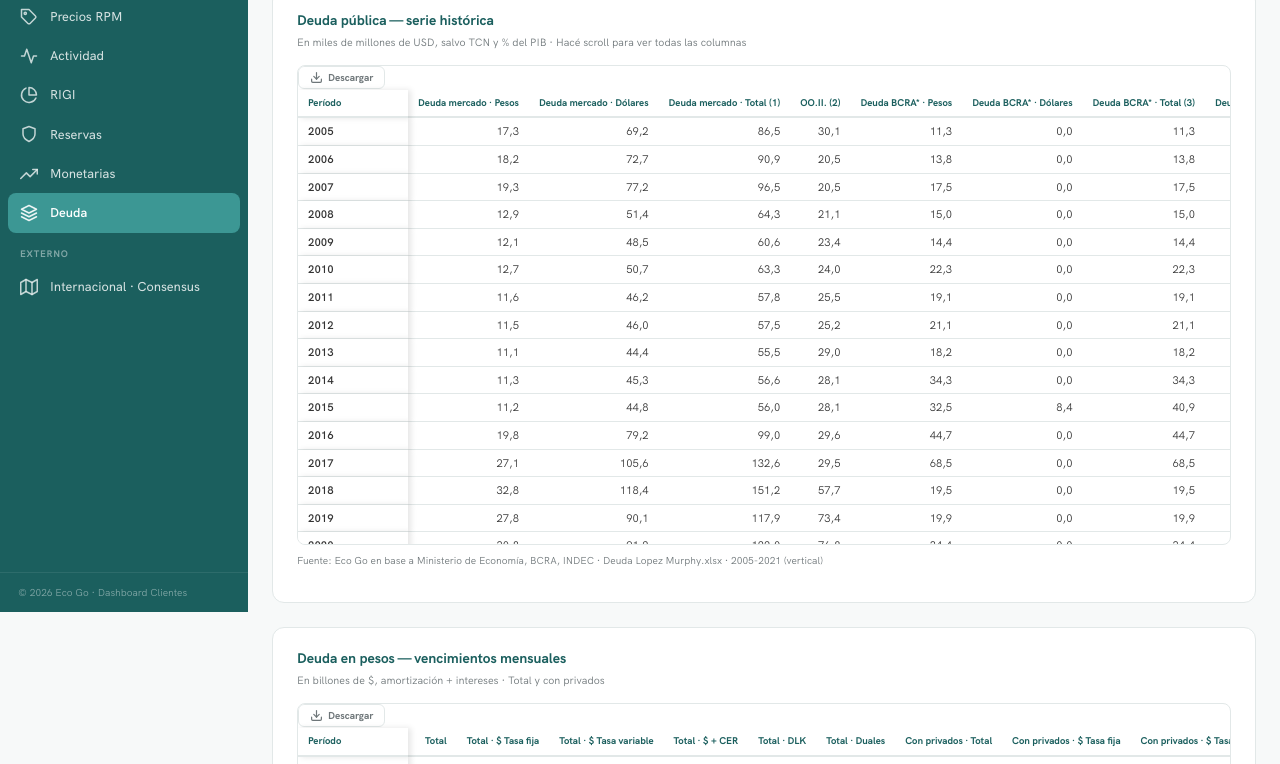
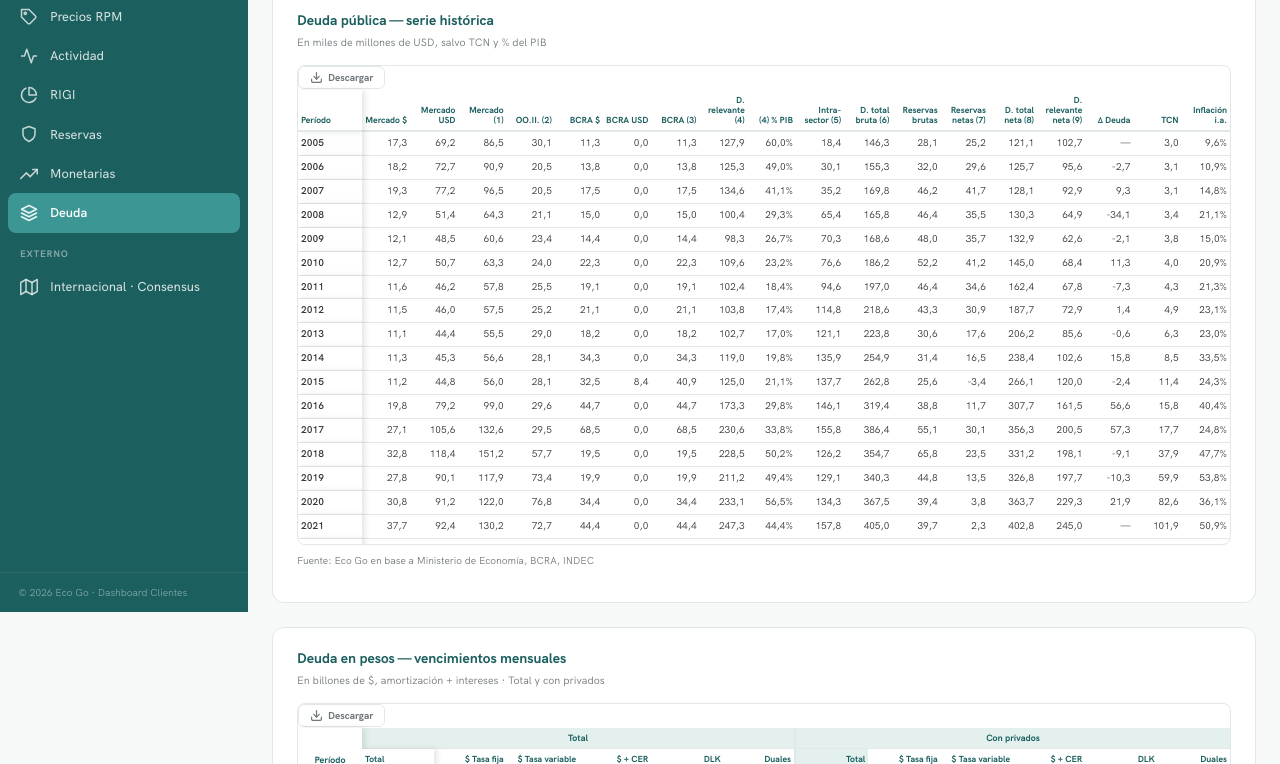
Before and after one commit to EcoGoConsultora/Dashboard, a plain HTML site: page pages/deuda-clientes.html in a window 1280 px wide. Shown: the part 188-952 px from the top of the page. Drawn offline with nearby package versions, Linux system fonts and the light colour scheme.

Commit message:
Ajustes de presentacion en Deuda y Monetarias (dashboard clientes)
- Deuda: tabla de serie historica compacta (fuente/padding menores,
  encabezados abreviados, table-layout fixed) para que entre sin scroll.
- Deuda: vencimientos mensuales con encabezado agrupado en dos filas
  (Total / Con privados), columna Total resaltada y divisoria entre grupos.
- Deuda y Monetarias: se quitan los nombres de archivos Excel de las
  notas "Fuente:".

Co-Authored-By: Claude Opus 5 <noreply@anthropic.com>

```diff
--- a/pages/deuda-clientes.html
+++ b/pages/deuda-clientes.html
@@ -14,13 +14,17 @@
     .dt-note{font-size:.72rem;color:var(--color-text-muted);margin-top:8px}
     /* tablas con primera columna fija y encabezado pegajoso */
     .dt-wrap{overflow-x:auto;overflow-y:auto;max-height:480px;border:1px solid var(--color-border);border-radius:8px}
-    .dt-table{border-collapse:separate!important;border-spacing:0;font-size:.79rem;white-space:nowrap;width:100%}
-    .dt-table th{position:sticky;top:0;background:#fff;z-index:2;padding:6px 10px;border-bottom:2px solid var(--color-border);color:var(--eg-teal-dark);font-weight:700;text-align:right;font-size:.7rem}
-    .dt-table th:first-child{text-align:left;position:sticky!important;left:0!important;z-index:10!important;background:#fff!important;min-width:110px;box-shadow:3px 0 6px rgba(0,0,0,.10)}
-    .dt-table td{padding:5px 10px;border-bottom:1px solid var(--color-border);text-align:right;color:var(--color-text);font-size:.79rem}
-    .dt-table td:first-child{position:sticky!important;left:0!important;z-index:5!important;background:#fff!important;text-align:left;min-width:110px;font-weight:600;box-shadow:3px 0 6px rgba(0,0,0,.10)}
+    .dt-table{border-collapse:separate!important;border-spacing:0;font-size:.71rem;width:100%;table-layout:fixed}
+    .dt-table th{position:sticky;top:0;background:#fff;z-index:2;padding:5px 3px;border-bottom:2px solid var(--color-border);color:var(--eg-teal-dark);font-weight:700;text-align:right;font-size:.63rem;line-height:1.15;white-space:normal;word-break:break-word;vertical-align:bottom}
+    .dt-table th:first-child{text-align:left;position:sticky!important;left:0!important;z-index:10!important;background:#fff!important;width:64px;min-width:64px;box-shadow:3px 0 6px rgba(0,0,0,.10)}
+    .dt-table td{padding:4px 3px;border-bottom:1px solid var(--color-border);text-align:right;color:var(--color-text);font-size:.71rem;white-space:nowrap}
+    .dt-table td:first-child{position:sticky!important;left:0!important;z-index:5!important;background:#fff!important;text-align:left;width:64px;min-width:64px;font-weight:600;box-shadow:3px 0 6px rgba(0,0,0,.10);white-space:nowrap}
     .dt-table tr:hover td{background:rgba(60,151,148,.05)}
     .dt-table tr:hover td:first-child{background:rgba(60,151,148,.05)!important}
+    .dt-table .dt-total{font-weight:700;background:#eef6f5}
+    .dt-table th.dt-total{background:#e3f0ee}
+    .dt-table .dt-group-end{border-right:2px solid var(--color-border)}
+    .dt-table .dt-grouprow th{text-align:center;background:#e3f0ee;font-size:.65rem;padding:5px 3px;border-bottom:1px solid var(--color-border)}
     .dt-chart-box{position:relative;height:420px}
   </style>
 </head>
@@ -39,11 +43,11 @@
       <!-- Cuadro Lopez Murphy -->
       <div class="dt-card">
         <p class="dt-title">Deuda pública — serie histórica</p>
-        <p class="dt-sub">En miles de millones de USD, salvo TCN y % del PIB · Hacé scroll para ver todas las columnas</p>
+        <p class="dt-sub">En miles de millones de USD, salvo TCN y % del PIB</p>
         <div class="dt-wrap">
           <table class="dt-table" id="lopezMurphyTable"></table>
         </div>
-        <p class="dt-note">Fuente: Eco Go en base a Ministerio de Economía, BCRA, INDEC · Deuda Lopez Murphy.xlsx · 2005-2021 (vertical)</p>
+        <p class="dt-note">Fuente: Eco Go en base a Ministerio de Economía, BCRA, INDEC</p>
       </div>
 
       <!-- Cuadro vencimientos mensuales -->
@@ -53,7 +57,7 @@
         <div class="dt-wrap">
           <table class="dt-table" id="vencimientosTable"></table>
         </div>
-        <p class="dt-note">Fuente: Eco Go / BCRA · Deuda en pesos.xlsx · Vencimientos mensual</p>
+        <p class="dt-note">Fuente: Eco Go / BCRA</p>
       </div>
 
       <!-- Grafico perfil de vencimientos con privados -->
@@ -61,7 +65,7 @@
         <p class="dt-title">Perfil de vencimientos de la deuda del Tesoro con privados</p>
         <p class="dt-sub">En miles de millones de dólares</p>
         <div class="dt-chart-box"><canvas id="chartRefinanciamiento"></canvas></div>
-        <p class="dt-note">Fuente: Eco Go · Ejercicio refinanciamiento.xlsx · Gráfico1</p>
+        <p class="dt-note">Fuente: Eco Go</p>
       </div>
 
       <footer class="eg-footer">
@@ -86,11 +90,34 @@
       return v.toLocaleString('es-AR', {minimumFractionDigits:1, maximumFractionDigits:1});
     }
 
+    /* Encabezados abreviados para que la tabla entre sin scroll horizontal
+       (el CSV/XLSX de descarga sigue usando el encabezado completo) */
+    var HEADER_SHORT = {
+      'Deuda mercado · Pesos':                                          'Mercado $',
+      'Deuda mercado · Dólares':                                        'Mercado USD',
+      'Deuda mercado · Total (1)':                                      'Mercado (1)',
+      'OO.II. (2)':                                                     'OO.II. (2)',
+      'Deuda BCRA* · Pesos':                                            'BCRA $',
+      'Deuda BCRA* · Dólares':                                          'BCRA USD',
+      'Deuda BCRA* · Total (3)':                                        'BCRA (3)',
+      'Deuda relevante (4) = (1) + (2) + (3) · Total':                  'D. relevante (4)',
+      'Deuda relevante (4) = (1) + (2) + (3) · % del PIB ***':          '(4) % PIB',
+      'Deuda intra-sector público (5)':                                 'Intra-sector (5)',
+      'Deuda total bruta  (6) = (4) + (5)':                             'D. total bruta (6)',
+      'Reservas brutas':                                                'Reservas brutas',
+      'Reservas netas (7)':                                             'Reservas netas (7)',
+      'Deuda total neta (8) = (6) - (7)':                               'D. total neta (8)',
+      'Deuda relevante neta (9) = (4) - (7)':                           'D. relevante neta (9)',
+      'Δ Deuda':                                                        'Δ Deuda',
+      'TCN ($/USD)':                                                    'TCN',
+      'Inflación** (Var. % i.a.)':                                      'Inflación i.a.'
+    };
+
     function buildTable(tableId, tbl) {
       var el = document.getElementById(tableId);
       if (!el || !tbl || !tbl.headers) return;
       var html = '<thead><tr>';
-      tbl.headers.forEach(function(h){ html += '<th>' + h + '</th>'; });
+      tbl.headers.forEach(function(h){ html += '<th>' + (HEADER_SHORT[h] || h) + '</th>'; });
       html += '</tr></thead><tbody>';
       tbl.rows.forEach(function(row){
         html += '<tr><td>' + row[0] + '</td>';
@@ -103,8 +130,83 @@
       el.innerHTML = html;
     }
 
+    /* Vencimientos mensuales: respeta la estructura del Excel — dos grupos
+       de columnas (Total / Con privados), con la columna "Total" de cada
+       grupo resaltada en negrita, igual que en la planilla. */
+    function buildVencimientosTable(tableId, tbl) {
+      var el = document.getElementById(tableId);
+      if (!el || !tbl || !tbl.headers) return;
+
+      var cols = tbl.headers.slice(1).map(function(h){
+        var parts = h.split(' · ');
+        return { full: h, group: parts.length > 1 ? parts[0] : parts[0], sub: parts.length > 1 ? parts[1] : parts[0] };
+      });
+
+      // armar grupos consecutivos (Total: 6 cols, Con privados: 6 cols)
+      var groups = [];
+      cols.forEach(function(c){
+        var last = groups[groups.length - 1];
+        if (last && last.name === c.group) { last.count++; }
+        else { groups.push({ name: c.group, count: 1 }); }
+      });
+
+      var html = '<thead>';
+      html += '<tr class="dt-grouprow"><th rowspan="2">Período</th>';
+      groups.forEach(function(g, gi){
+        var isLast = gi === groups.length - 1;
+        html += '<th colspan="' + g.count + '"' + (isLast ? '' : ' class="dt-group-end"') + '>' + g.name + '</th>';
+      });
+      html += '</tr><tr class="dt-subrow">';
+      var idx = 0;
+      groups.forEach(function(g, gi){
+        var isLastGroup = gi === groups.length - 1;
+        for (var k = 0; k < g.count; k++) {
+          var c = cols[idx];
+          var isGroupEnd = isLastGroup ? false : (k === g.count - 1);
+          var cls = [];
+          if (c.sub === 'Total') cls.push('dt-total');
+          if (isGroupEnd) cls.push('dt-group-end');
+          html += '<th' + (cls.length ? ' class="' + cls.join(' ') + '"' : '') + '>' + c.sub + '</th>';
+          idx++;
+        }
+      });
+      html += '</tr></thead><tbody>';
+
+      tbl.rows.forEach(function(row){
+        html += '<tr><td>' + row[0] + '</td>';
+        for (var i = 1; i < row.length; i++) {
+          var c = cols[i - 1];
+          var cls = [];
+          if (c.sub === 'Total') cls.push('dt-total');
+          html += '<td' + (cls.length ? ' class="' + cls.join(' ') + '"' : '') + '>' + fmtCell(tbl.headers[i], row[i]) + '</td>';
+        }
+        html += '</tr>';
+      });
+      html += '</tbody>';
+      el.innerHTML = html;
+
+      // borde divisorio entre "Total" y "Con privados" en el cuerpo de la tabla
+      var boundary = groups[0] ? groups[0].count : 0; // ultima columna del primer grupo (1-indexed: col boundary+1)
+      el.querySelectorAll('tbody tr').forEach(function(tr){
+        var cell = tr.children[boundary]; // celda #0 es Período, #1..count es el 1er grupo
+        if (cell) cell.classList.add('dt-group-end');
+      });
+
+      // la 2da fila de encabezado debe "pegarse" justo debajo de la 1ra
+      // (se mide en vivo porque la altura de la 1ra fila varia con el ancho)
+      function alignSubrow() {
+        var groupRow = el.querySelector('.dt-grouprow');
+        var subRow = el.querySelector('.dt-subrow');
+        if (!groupRow || !subRow) return;
+        var h = groupRow.getBoundingClientRect().height;
+        Array.prototype.forEach.call(subRow.querySelectorAll('th'), function(th){ th.style.top = h + 'px'; });
+      }
+      alignSubrow();
+      window.addEventListener('resize', alignSubrow);
+    }
+
     buildTable('lopezMurphyTable', D.lopez_murphy);
-    buildTable('vencimientosTable', D.vencimientos_mensual);
+    buildVencimientosTable('vencimientosTable', D.vencimientos_mensual);
 
     /* Grafico refinanciamiento — barras apiladas */
     var R = D.refinanciamiento || { categories: [], series: {} };
```
Also changed, not shown: pages/monetarias-clientes.html (+1 -1 lines).
